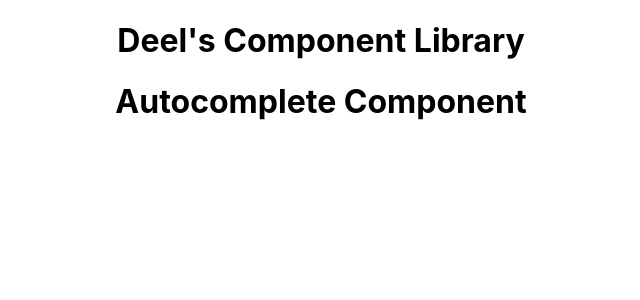
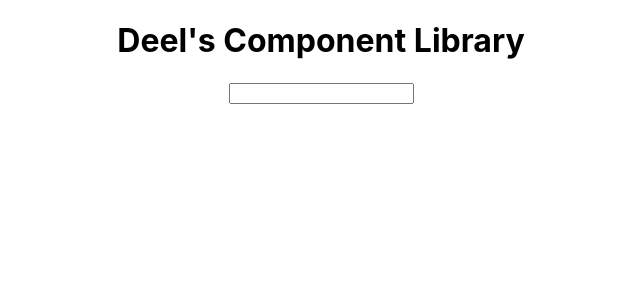
Before and after one commit to tonomb/autocomplete-component, a React (Create React App) app: page / in a window 1280 px wide. Shown: the top 300 px of the page, without its empty margins (319-959 px from the left). Built offline with nearby package versions, Linux system fonts and the light colour scheme.

Commit message:
autocomplete skeleton complete, shows modal on click

```diff
--- a/src/components/Autocomplete.tsx
+++ b/src/components/Autocomplete.tsx
@@ -1,9 +1,31 @@
-import React from "react";
+import React, { useState } from "react";
 
 export default function Autocomplete() {
+  const [modalVisibility, setModalVisibility] = useState(false);
+
+  const handleModalDisplay = () => {
+    setModalVisibility(!modalVisibility);
+  };
+
   return (
-    <div>
-      <h1>Autocomplete Component</h1>
-    </div>
+    <form>
+      <input
+        type="text"
+        data-testid="autocomplete-input"
+        onClick={handleModalDisplay}
+      />
+
+      {modalVisibility && (
+        <div data-testid="autocomplete-modal">
+          <ul>
+            <li>Option 1</li>
+            <li>Option 2</li>
+            <li>Option 3</li>
+            <li>Option 4</li>
+            <li>Option 5</li>
+          </ul>
+        </div>
+      )}
+    </form>
   );
 }
```
Also changed, not shown: 1 other file (tests, documents, lock files or other folders).
